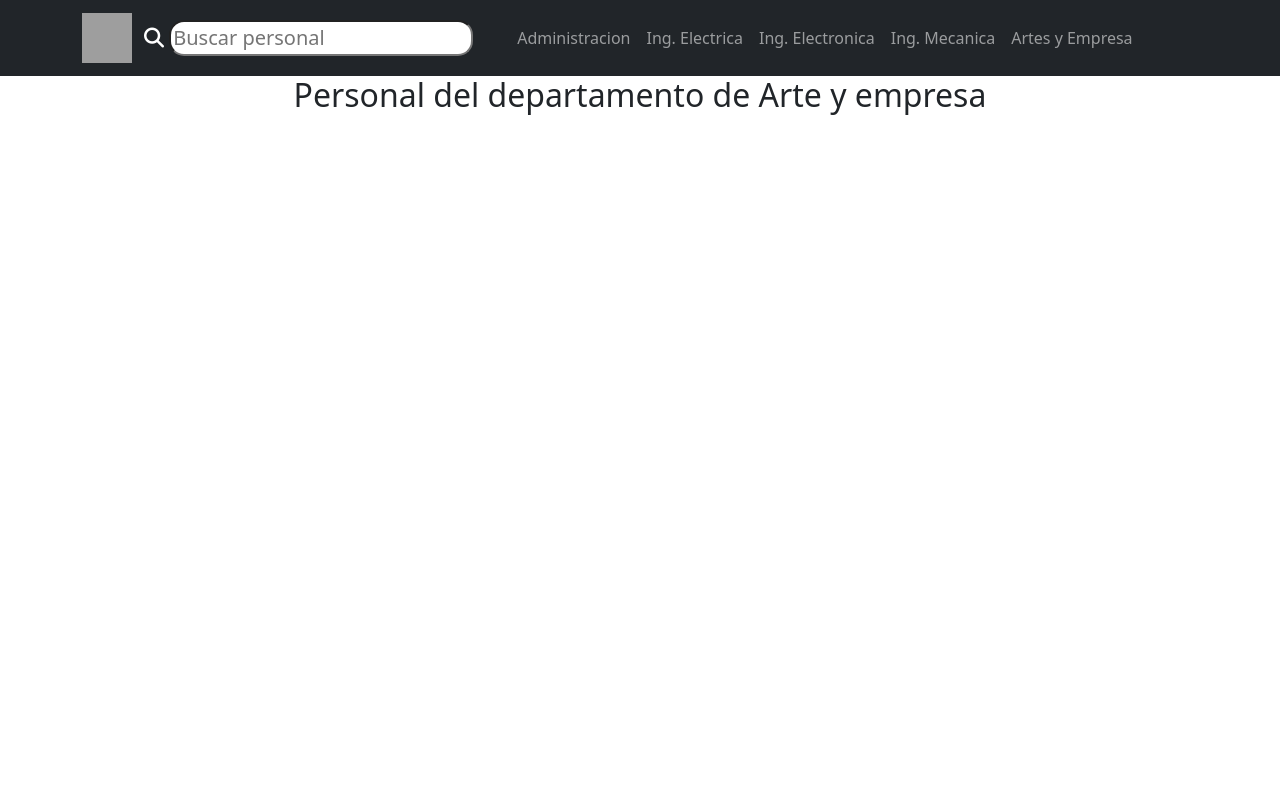
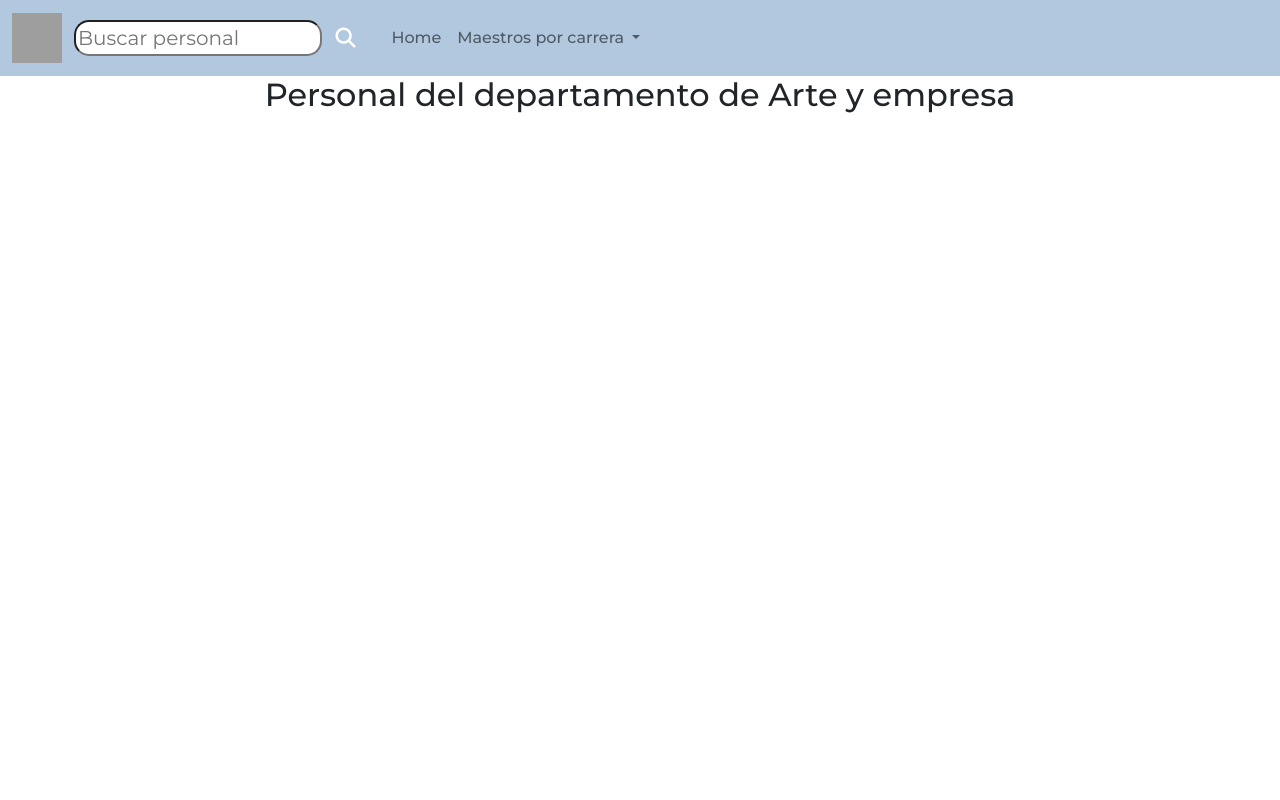
Before and after one commit to rruul/proyectofinal, a PHP site: page /arteyempresa.php in a window 1280 px wide. Run offline with PHP 8.4, Linux system fonts and the light colour scheme; data that the repository does not hold is empty; some libraries are stand-ins or nearby versions; grey boxes are pictures that could not be loaded.

Commit message:
headers modificados

```diff
--- a/front/header.html
+++ b/front/header.html
@@ -1,33 +1,54 @@
-<header>
-    <nav class="navbar navbar-expand-lg navbar-dark bg-dark">
-      <div class="container">
+<!DOCTYPE html>
+<html lang="en">
+<head>
+  <style>
+    .nav-item {
+      transition-duration: 0.1s;
+    }
+    .nav-item:hover{
+      background-color: #84a8cd!important;
+      font-weight: 700;
+    }
+  </style>
+  <meta charset="UTF-8">
+  <meta name="viewport" content="width=device-width, initial-scale=1.0">
+  <link rel="preconnect" href="https://fonts.googleapis.com">
+  <link rel="preconnect" href="https://fonts.gstatic.com" crossorigin>
+  <link href="https://fonts.googleapis.com/css2?family=Montserrat:ital,wght@0,100;0,200;0,300;0,400;0,500;0,600;0,700;0,800;0,900;1,100;1,200;1,300;1,400;1,500;1,600;1,700;1,800;1,900&family=Pacifico&display=swap" rel="stylesheet">
+  <link rel="stylesheet" href="./style/header.css">
+</head>
+<body>
+  <header>
+    <nav class="navbar navbar-expand-lg navbar-light">
+      <div class="container containertop">
         <a class="navbar-brand" style="display: flex; align-items: center;">
-          <img src="logo_aqui" alt="Logo" class="logo" width="50" height="50">
+          <img src="https://upload.wikimedia.org/wikipedia/commons/a/a0/UGTO.png" alt="Logo" class="logo" width="50" height="50">
           <div class="container buscarcont">
+            <input class="me-2 barra" type="text" id="barra" placeholder="Buscar personal" style="max-width: 45vw;">
             <i class="fa-solid fa-magnifying-glass" style="color: #ffffff;"></i>
-            <input class="me-2 barra" type="text" id="barra" placeholder="Buscar personal" style="max-width: 45vw;">
           </div>
         </a>
         <button class="navbar-toggler" type="button" data-bs-toggle="collapse" data-bs-target="#navbarNav"
           aria-controls="navbarNav" aria-expanded="false" aria-label="Toggle navigation">
           <span class="navbar-toggler-icon"></span>
         </button>
-        <div class="collapse navbar-collapse" id="navbarNav">
-          <ul class="navbar-nav">
+        <div class="collapse navbar-collapse" id="navbarNav" style="margin: 0; padding: 0;">
+          <ul class="navbar-nav me-auto mb-2 mb-lg-0">
             <li class="nav-item">
-              <a class="nav-link" href="./administracion.php">Administracion</a>
+              <a class="nav-link" aria-current="page" href="./index.php">Home</a>
             </li>
-            <li class="nav-item">
-              <a class="nav-link" href="./ing_electrica.php">Ing. Electrica</a>
-            </li>
-            <li class="nav-item">
-              <a class="nav-link" href="./ing_electronica.php">Ing. Electronica</a>
-            </li>
-            <li class="nav-item">
-              <a class="nav-link" href="./ing_mecanica.php">Ing. Mecanica</a>
-            </li>
-            <li class="nav-item">
-              <a class="nav-link" href="./arteyempresa.php">Artes y Empresa</a>
+            <li class="nav-item dropdown">
+              <a class="nav-link dropdown-toggle" href="#" id="navbarDropdown" role="button" data-bs-toggle="dropdown" aria-expanded="false">
+                Maestros por carrera
+              </a>
+              <ul class="dropdown-menu" aria-labelledby="navbarDropdown">
+                <li><a class="dropdown-item" href="./ing_electrica.php">Ingeniería Eléctrica</a></li>
+                <li><a class="dropdown-item" href="./ing_electronica.php">Ingeniería Electrónica</a></li>
+                <li><a class="dropdown-item" href="./ing_mecanica.php">Ingeniería Mecánica</a></li>
+                <li><hr class="dropdown-divider"></li>
+                <li><a class="dropdown-item" href="./administracion.php">Licenciatura en Gestión Empresarial</a></li>
+                <li><a class="dropdown-item" href="./arteyempresa.php">Licenciatura en Artes Digitales</a></li>
+              </ul>
             </li>
           </ul>
         </div>
@@ -35,6 +56,8 @@
       </div>
     </nav>
 </header>
+</body>
+</html>
 
 <script>
   const logo = document.querySelector('.logo')
--- a/front/index.php
+++ b/front/index.php
@@ -24,7 +24,7 @@
         </div>
     </section>
 
-    <script src="../js/index.js"></script>
+    <!-- <script src="../js/index.js"></script> -->
     <script src="https://cdn.jsdelivr.net/npm/bootstrap@5.0.2/dist/js/bootstrap.bundle.min.js" integrity="sha384-MrcW6ZMFYlzcLA8Nl+NtUVF0sA7MsXsP1UyJoMp4YLEuNSfAP+JcXn/tWtIaxVXM" crossorigin="anonymous"></script>
   </body>
 </html>
--- /dev/null
+++ b/front/style/header.css
@@ -0,0 +1,13 @@
+body {
+    font-family: 'Montserrat', sans-serif;
+    font-weight: 500;
+}
+
+.navbar-light {
+    background-color: #B2C8DF;
+}
+
+.containertop {
+    margin: 0;
+    width: 100%;
+}
```
Also changed, not shown: front/headeri.html (+28 -6 lines), front/horarios/headerhora.html (+63 -29 lines), front/style/transporte.css (added, +21 -0 lines), front/transporte.html (+22 -7 lines).
